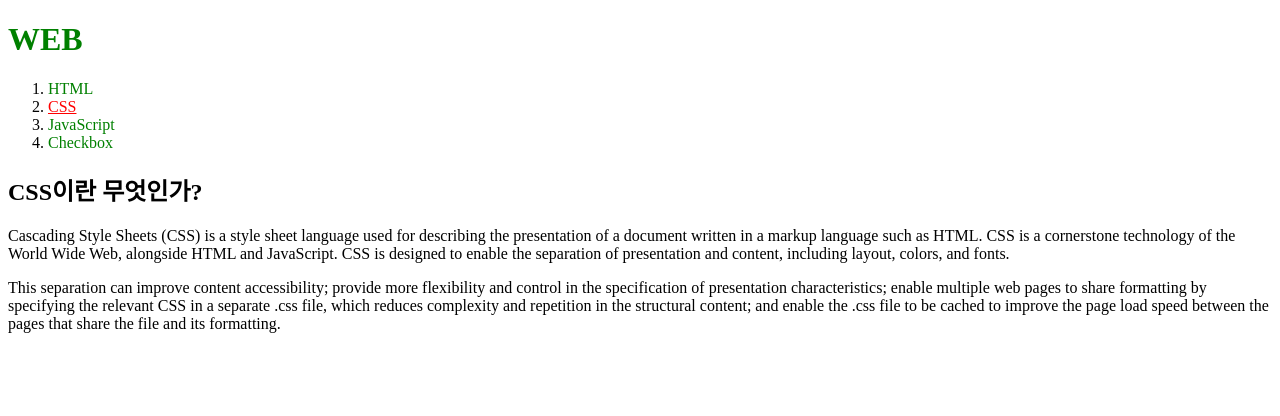
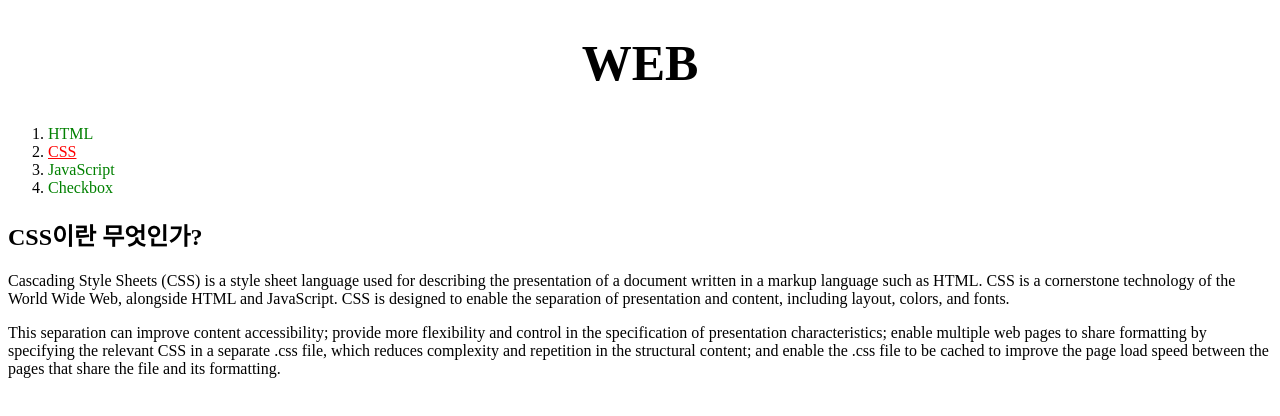
Before and after one commit to geun-ii/Web1, a plain HTML site: page 2.html in a window 1280 px wide. Drawn offline with Linux system fonts and the light colour scheme; a script that the page names is missing.

Commit message:
Add files via upload

```diff
--- a/2.html
+++ b/2.html
@@ -4,14 +4,19 @@
     <title>About CSS</title>
     <meta charset="utf-8">
     <style>
-      a {color:green; text-decoration:none;}
+      a {
+        color:green; text-decoration:none;
+      }
+      h1 {
+        color:black; font-size: 50px; text-align: center;
+      }
     </style>
   </head>
   <body>
-    <h1><a href="index.html" title="home">WEB</a></h1>
+    <h1><b href="index.html" title="home">WEB</b></h1>
     <ol>
       <li><a href="1.html" title="HTML">HTML</a></li>
-      <li><a href="2.html" title="CSS" style="color:red; text-decoration:underline">CSS</a></li>
+      <li><a href="2.html" title="CSS" style="color:red; text-decoration:underline;">CSS</a></li>
       <li><a href="3.html" title="JavaScript">JavaScript</a></li>
       <li><a href="checkbox.html" title="checkbox practice">Checkbox</a></li>
     </ol>
```
